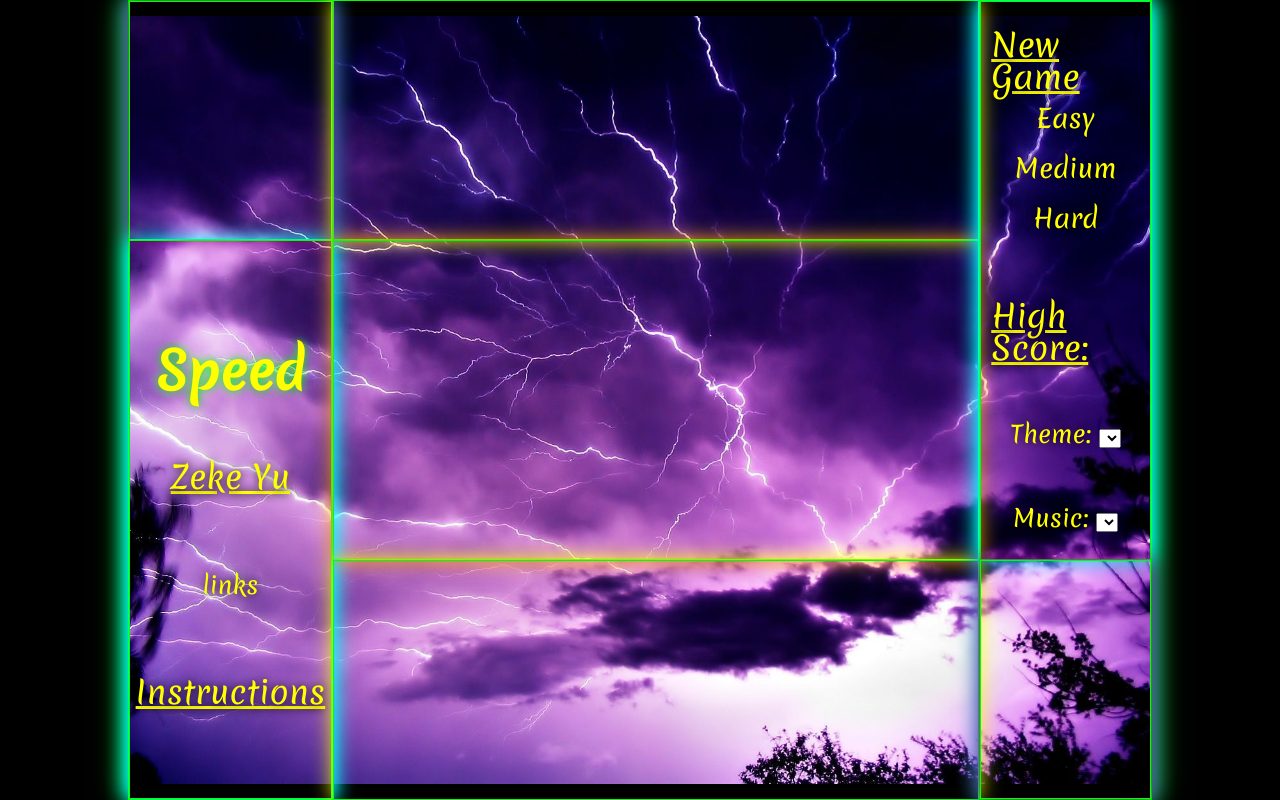
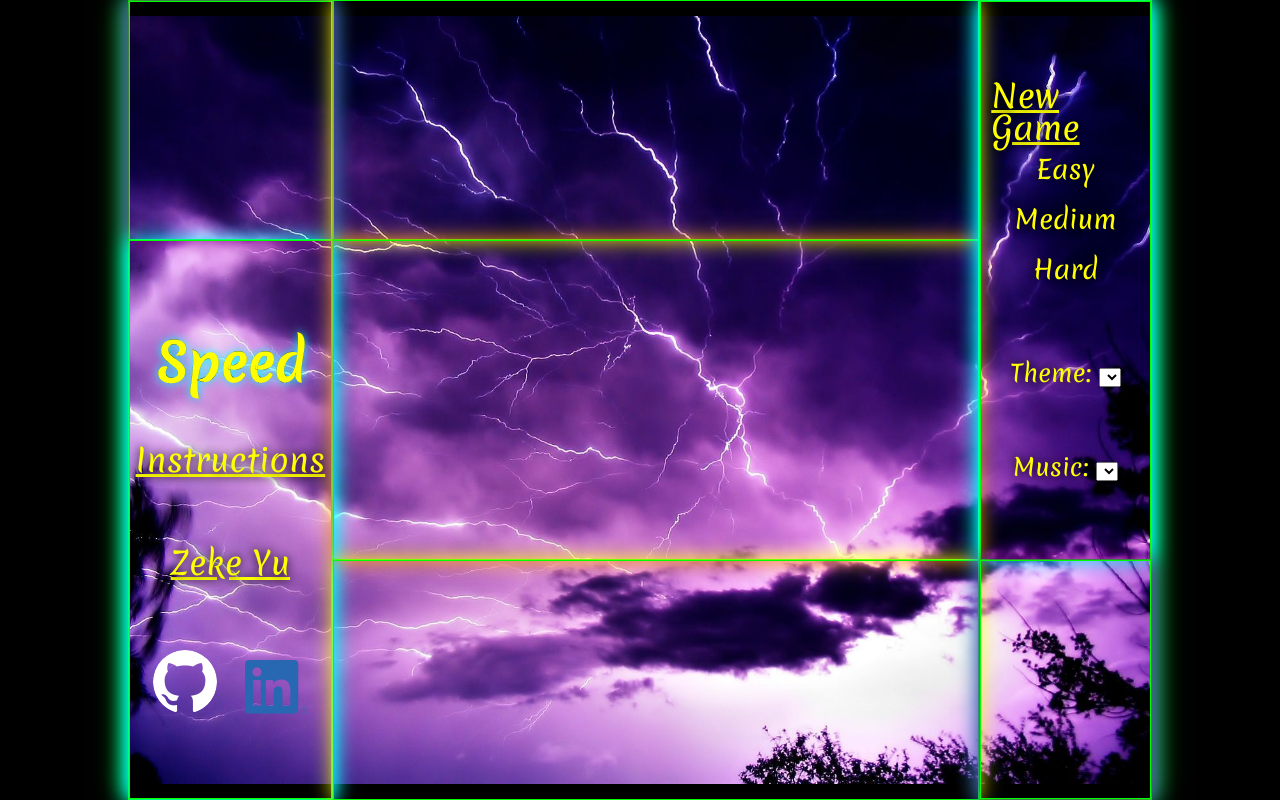
Before and after one commit to cellozeke/Speed, a website: page index.html in a window 1280 px wide. Drawn offline with Linux system fonts and the light colour scheme.

Commit message:
added links

```diff
--- a/index.html
+++ b/index.html
@@ -21,9 +21,12 @@
       </div>
       <div class="nav-1 nav">
         <h1>Speed</h1>
+        <h2>Instructions</h2>
         <h2>Zeke Yu</h2>
-        <ul>links</ul>
-        <h2>Instructions</h2>
+        <ul>
+          <a href="https://github.com/cellozeke/Speed" target="_blank" rel="noopener noreferrer"><img class="github" src="./dist/GitHub-Mark-Light-64px.png" alt=""></a>
+          <a href="https://www.linkedin.com/in/ezekiel-yu/" target="_blank" rel="noopener noreferrer"><img class="linkedin" src="./dist/LI-In-Bug.png" alt=""></a>
+        </ul>
       </div>
     </aside>
 
@@ -59,14 +62,10 @@
           <button class="new-game">Hard</button>
           <br>
         </div>
-        <br>
-        <h2>High Score: </h2>
-        <br>
         <ul>
           Theme:
           <select name="theme" id="theme"></select>
         </ul>
-        <br>
         <ul>
           Music:
           <select name="music" id="music"></select>
--- a/src/index.js
+++ b/src/index.js
@@ -6,28 +6,11 @@ document.addEventListener("DOMContentLoaded", () => {
   title.animate([
     { textShadow: '0 0 10px lime'},
     { textShadow: '0 0 10px red' },
-    { textShadow: '0 0 10px cyan', letterSpacing: '0.4px' },
+    { textShadow: '0 0 10px cyan' }, //, letterSpacing: '0.4px'
     { textShadow: '0 0 10px orange' },
     { textShadow: '0 0 10px lime'}
   ], {
-    duration: 1000,
+    duration: 2000,
     iterations: Infinity
   });
-  // const body = document.querySelector('body');
-  // const msg = document.createElement('div');
-  // msg.classList.add('msg');
-  // msg.innerHTML = 'You win!'
-  // // msg.innerHTML = (winner === 1 ? 'You win!' : 'AI wins!');
-  // console.log(msg);
-  // body.appendChild(msg);
-  // msg.animate([
-  //   { textShadow: '0 0 10px lime', boxShadow: '0 0 50px orange' },
-  //   { textShadow: '0 0 10px red', boxShadow: '0 0 50px lime' },
-  //   { textShadow: '0 0 10px cyan', boxShadow: '0 0 50px red' },
-  //   { textShadow: '0 0 10px orange', boxShadow: '0 0 50px cyan' },
-  //   { textShadow: '0 0 10px lime', boxShadow: '0 0 50px orange' }
-  // ], {
-  //   duration: 2000,
-  //   iterations: Infinity
-  // });
 });
--- a/src/index.scss
+++ b/src/index.scss
@@ -226,6 +226,8 @@ button:hover{
 }
 
 h1 {
+  -webkit-text-stroke-width: 0.1px;
+  -webkit-text-stroke-color: black;
   position: relative;
   top: 15px;
   font-size: 50px;
@@ -254,3 +256,18 @@ h2 {
   text-shadow: 0 0 10px black;
   border-radius: 1%;
 }
+
+a {
+  margin: 10px;
+  height: 64px;
+  cursor: url("./cursor.png"), auto;
+}
+
+img:hover {
+  box-shadow: 0 0 30px cyan;
+  cursor: url("./cursor.png"), auto;
+}
+
+img.github {
+  border-radius: 100%;
+}
--- a/src/view.js
+++ b/src/view.js
@@ -120,8 +120,11 @@ export default class View {
     window.removeEventListener('keydown', this.handleKey);
     this.board.removeEventListener('click', this.handleClick);
     const hoverables = document.querySelectorAll('.hoverable');
+    console.log(hoverables);
     hoverables.forEach(hoverable => {hoverable.classList.remove('hoverable')});
-    setTimeout(() => this.endMessage(winner), View.CARD_ANIMATION_LENGTH);
+    console.log(hoverables);
+    // setTimeout(() => this.endMessage(winner), View.CARD_ANIMATION_LENGTH);
+    this.endMessage(winner);
   };
 
   endMessage(winner) {
@@ -129,7 +132,6 @@ export default class View {
     const msg = document.createElement('div');
     msg.classList.add('msg');
     msg.innerHTML = (winner === 1 ? 'You win!' : 'AI wins!');
-    console.log(msg);
     body.appendChild(msg);
     msg.animate([
       { textShadow: '0 0 10px lime', boxShadow: '0 0 50px orange' },
```
Also changed, not shown: dist/GitHub-Mark-120px-plus.png (added), dist/GitHub-Mark-32px.png (added), dist/GitHub-Mark-64px.png (added), dist/GitHub-Mark-Light-120px-plus.png (added), dist/GitHub-Mark-Light-32px.png (added), dist/GitHub-Mark-Light-64px.png (added), dist/LI-In-Bug.png (added), dist/cursor2.png (deleted), dist/main.css, dist/main.js, dist/ruby.png (deleted).
